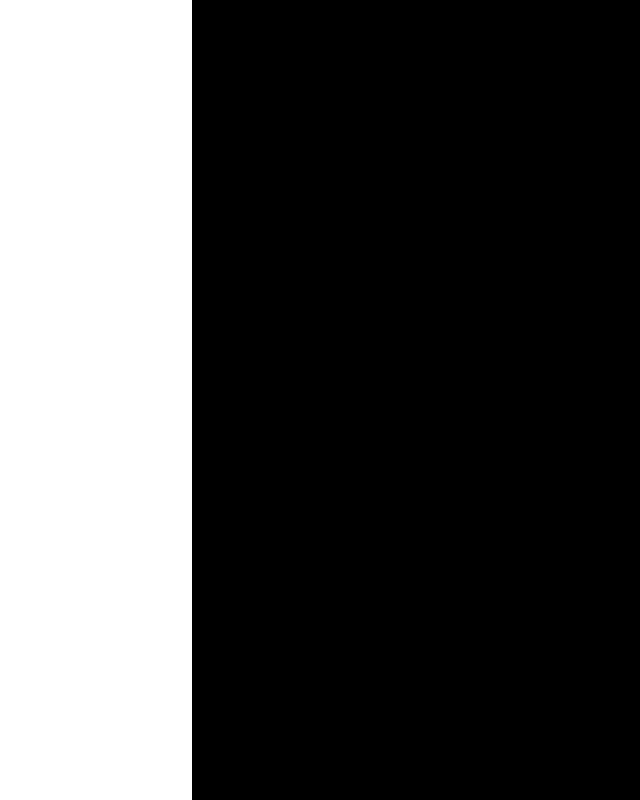
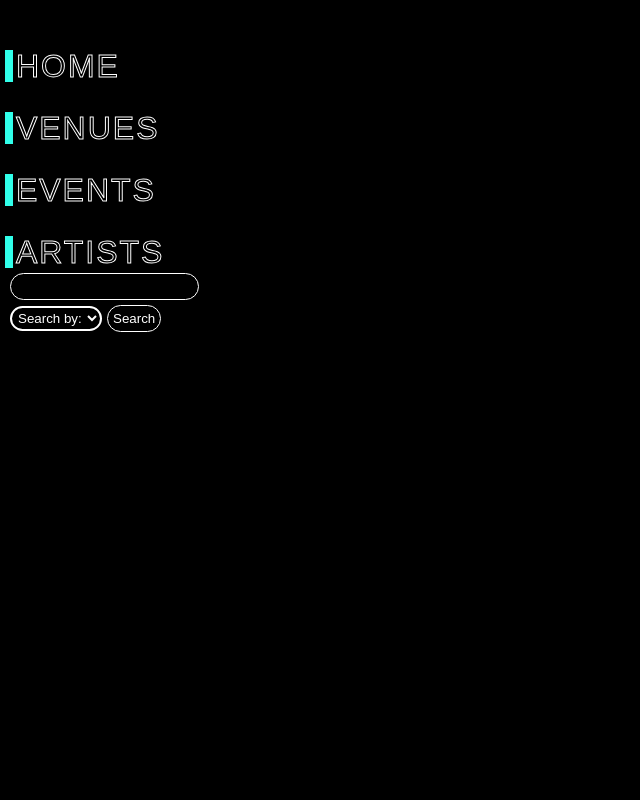
Before and after one commit to ykallday/Tick-iT-Frontend, a React (Create React App) app in the folder tickit/: page /confirmation in a window 1280 px wide. Shown: the whole page, without its empty margins (0-640 px from the left). Built offline with nearby package versions, Linux system fonts and the light colour scheme.

Commit message:
fixed form

```diff
--- a/tickit/src/components/ArtistDetail.jsx
+++ b/tickit/src/components/ArtistDetail.jsx
@@ -3,6 +3,7 @@ import {useState, useEffect} from 'react'
 import { useNavigate } from 'react-router-dom';
 import axios from 'axios'
 import Nav from './Nav';
+
 export default function ArtistDetail(){
 
 
--- a/tickit/src/components/Artists.jsx
+++ b/tickit/src/components/Artists.jsx
@@ -2,6 +2,7 @@ import {useEffect, useState} from 'react'
 import axios from 'axios'
 import Nav from './Nav'
 import {useNavigate} from 'react-router-dom'
+
 
 
 
--- a/tickit/src/components/Confirmation.jsx
+++ b/tickit/src/components/Confirmation.jsx
@@ -1,8 +1,9 @@
-
+import Nav from "./Nav"
 export default function Confirmation(){
     return(
         <div>
-            <h3>Congrats! Your purchase is confirmed. Enjoy the show! </h3>
+            <Nav/>
+            <h4>Congrats! Your purchase is confirmed. Enjoy the show! </h4>
         </div>
     )
 }
--- a/tickit/src/components/EventDetail.jsx
+++ b/tickit/src/components/EventDetail.jsx
@@ -2,6 +2,7 @@ import {useParams, Link} from 'react-router-dom'
 import {useState, useEffect} from 'react'
 import { useNavigate } from 'react-router-dom';
 import axios from 'axios'
+
 import Nav from './Nav';
 
 export default function EventDetail(){
--- a/tickit/src/components/Events.jsx
+++ b/tickit/src/components/Events.jsx
@@ -2,6 +2,7 @@ import {useEffect, useState} from 'react'
 import { useNavigate } from 'react-router-dom'
 import axios from 'axios'
 import Nav from './Nav'
+
 
 
 
--- a/tickit/src/components/Home.jsx
+++ b/tickit/src/components/Home.jsx
@@ -1,6 +1,7 @@
 import {useEffect, useState} from 'react'
 import { useNavigate } from 'react-router-dom'
 import axios from 'axios'
+
 import Nav from './Nav'
 
 
--- a/tickit/src/components/Nav.jsx
+++ b/tickit/src/components/Nav.jsx
@@ -1,5 +1,6 @@
 import {Link} from 'react-router-dom'
 import Search from './Search'
+
 
 
 export default function Nav(){
--- a/tickit/src/components/Search.jsx
+++ b/tickit/src/components/Search.jsx
@@ -2,6 +2,7 @@ import {useContext} from 'react'
 import {useNavigate} from 'react-router-dom'
 import { AppContext } from '../Context/AppContext';
 import {CgSearch} from 'react-icons/cg'
+
 export default function Search (){
     const {search, setSearch} = useContext(AppContext);
 
--- a/tickit/src/components/SearchResults.jsx
+++ b/tickit/src/components/SearchResults.jsx
@@ -2,6 +2,7 @@ import {useState, useEffect, useContext} from 'react'
 import { AppContext } from '../Context/AppContext'
 import axios from 'axios'
 import {Link, useNavigate} from 'react-router-dom'
+
 import Nav from './Nav'
 
 export default function SearchResults(){
--- a/tickit/src/components/Tickets.jsx
+++ b/tickit/src/components/Tickets.jsx
@@ -1,6 +1,7 @@
 import {useParams,useNavigate} from 'react-router-dom'
 import {useState, useEffect} from 'react'
 import axios from 'axios'
+
 import Nav from './Nav'
 export default function Tickets(){
 
@@ -8,7 +9,6 @@ export default function Tickets(){
     let { id } = useParams();
     let navigate = useNavigate()
     const [formValues, setFormValues] = useState({
-        show: "",
         name: "",
         quantity:"",
         credit:"",
@@ -29,18 +29,19 @@ export default function Tickets(){
 
     const handleSubmit = async (e) => {
             e.preventDefault();
-            const tick = await axios.post('http://localhost:8000/ticket', {
-                show: formValues.show,
+            const tick = {
+                show: event.name,
                 name: formValues.name,
                 quantity: formValues.quantity,
                 credit:formValues.credit,
                 zipcode:formValues.zipcode,
                 exp:formValues.exp,
                 ccv:formValues.ccv,
-                address:formValues.address,
-                })
+                address:formValues.address
+                };
+                console.log(tick)
+            await axios.post('http://localhost:8000/ticket/', tick);
             setFormValues({
-                show: "",
                 name: "",
                 quantity:"",
                 credit:"",
@@ -64,10 +65,6 @@ export default function Tickets(){
                 <h4>Date: {event.date}</h4>
                 <h4>Time: {event.start_time} - {event.end_time}</h4>
                 <h4>Ticket price: ${event.ticket_price} each</h4>
-                <div className="show">
-                <h3><label htmlFor="show">Show:</label></h3>
-                <input value={event.name} name="show" type="text" placeholder={event.name}/>
-                </div>
                 <div className="name">
                 <h3><label htmlFor="name">your name:</label></h3>
                 <input onChange={handleChange} value={formValues.name} name="name" type="text" placeholder="" required/>
--- a/tickit/src/components/VenueDetail.jsx
+++ b/tickit/src/components/VenueDetail.jsx
@@ -3,6 +3,7 @@ import {useState, useEffect} from 'react'
 import { useNavigate } from 'react-router-dom';
 import axios from 'axios'
 import Nav from './Nav';
+
 export default function ArtistDetail(){
 
     let navigate = useNavigate()
```
